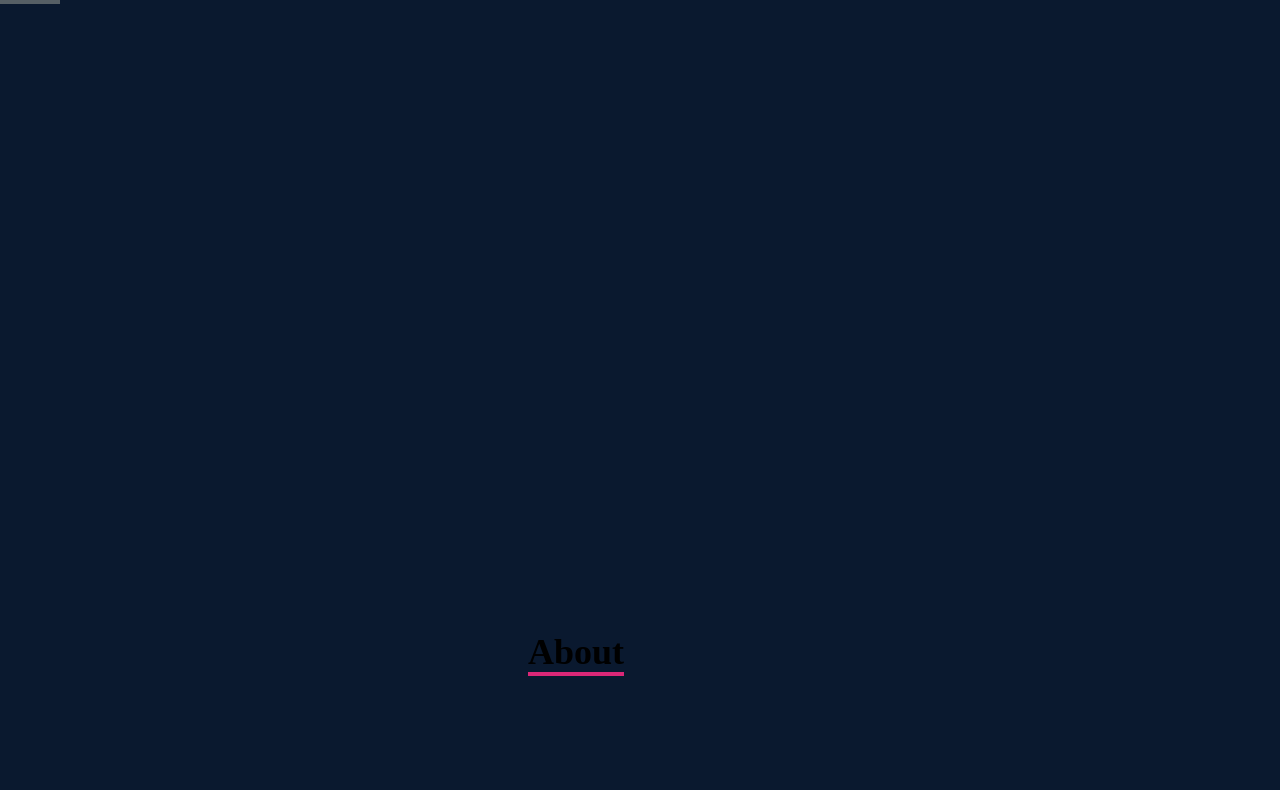
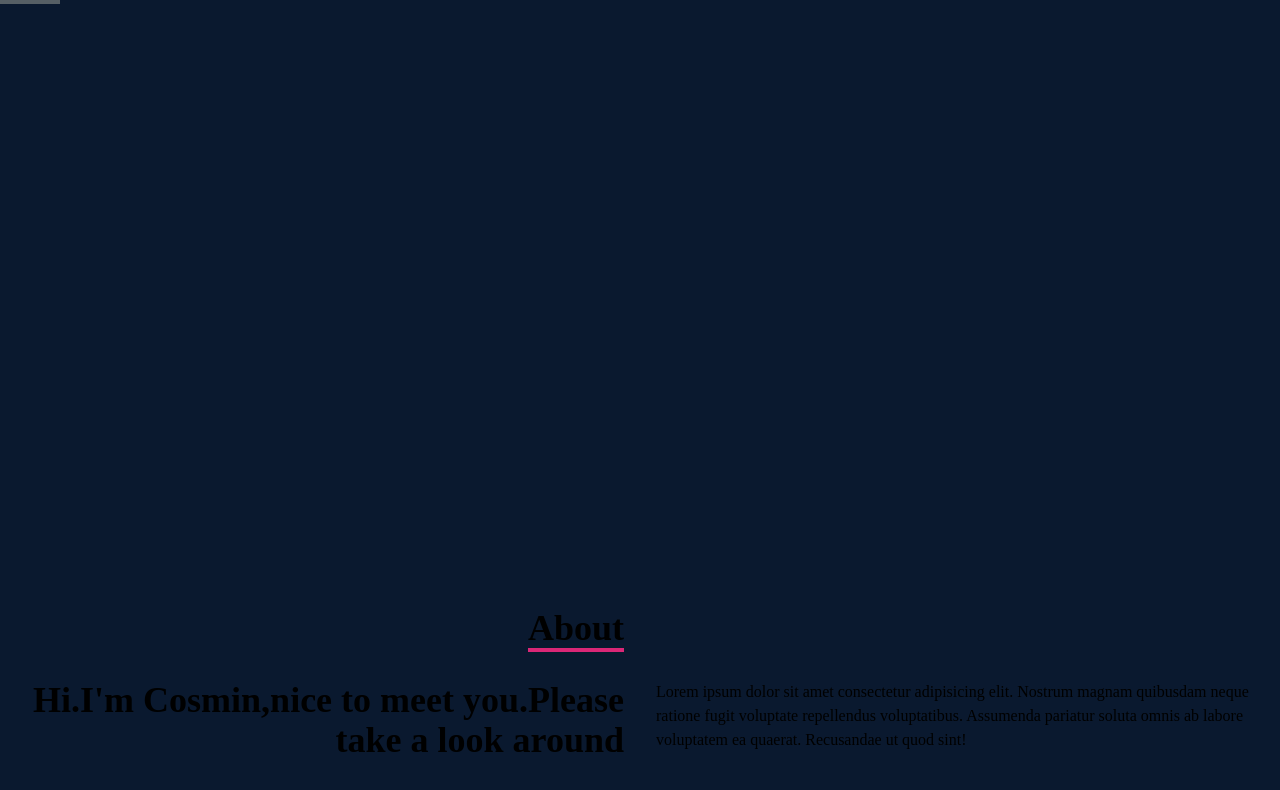
Before and after one commit to mercenar17r/portfolio-website, a React (Create React App) app: page / in a window 1280 px wide. Shown: the part 516-1306 px from the top of the page. Built offline with nearby package versions, Linux system fonts and the light colour scheme.

Commit message:
add content and make 1 col when vh its small

```diff
--- a/src/components/About.jsx
+++ b/src/components/About.jsx
@@ -11,10 +11,18 @@ function About() {
             </p>
           </div>
           <div></div>
-          <div className="max-w-[1000] w-full grid grid-cols-2 gap-8">
-            <div>
-              <p></p>
-            </div>
+        </div>
+        <div className="max-w-[1000] w-full grid sm:grid-cols-2 gap-8 px-4">
+          <div className="sm:text-right  text-4xl font-bold">
+            <p>Hi.I'm Cosmin,nice to meet you.Please take a look around</p>
+          </div>
+          <div>
+            <p>
+              Lorem ipsum dolor sit amet consectetur adipisicing elit. Nostrum
+              magnam quibusdam neque ratione fugit voluptate repellendus
+              voluptatibus. Assumenda pariatur soluta omnis ab labore voluptatem
+              ea quaerat. Recusandae ut quod sint!
+            </p>
           </div>
         </div>
       </div>
```
